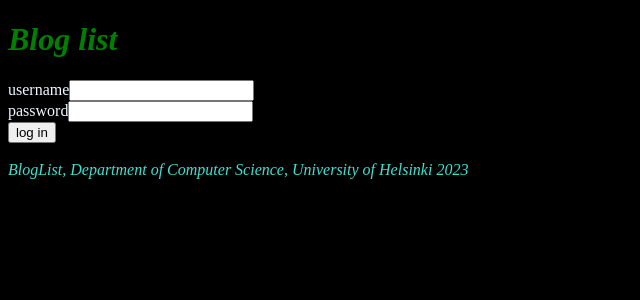
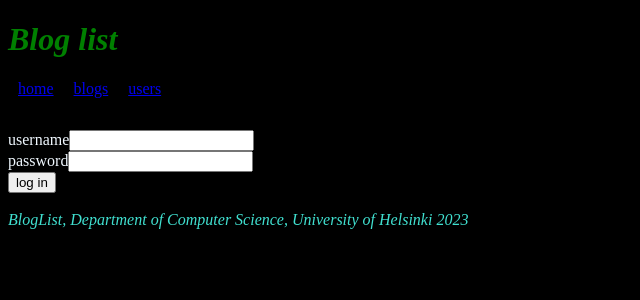
Before and after one commit to KarolKarnas/full-stack-open, a React (Create React App) app in the folder part7/bloglist/frontend/: page /blogs in a window 1280 px wide. Shown: the top 300 px of the page, without its empty margins (0-640 px from the left). Built offline with nearby package versions, Linux system fonts and the light colour scheme.

Commit message:
refactor 7.14: Users view

```diff
--- a/part7/bloglist/frontend/src/App.js
+++ b/part7/bloglist/frontend/src/App.js
@@ -2,6 +2,7 @@ import { BrowserRouter as Router, Routes, Route } from 'react-router-dom'
 
 import Home from './pages/Home'
 import Blogs from './components/Blogs'
+import Navigation from './components/Navigation'
 
 import { useState, useEffect, useRef, useContext } from 'react'
 import NotificationContext from './components/NotificationContext'
@@ -10,7 +11,6 @@ import UserContext from './components/UserContext'
 
 import { useMutation, useQueryClient } from '@tanstack/react-query'
 
-// import Blog from './components/Blog'
 import Footer from './components/Footer'
 import Notification from './components/Notification'
 import BlogForm from './components/BlogForm'
@@ -20,7 +20,6 @@ import Users from './components/Users'
 
 import blogService from './services/blogs'
 import loginService from './services/login'
-// import userService from './services/users'
 
 const App = () => {
 	// const [blogs, setBlogs] = useState([])
@@ -149,7 +148,7 @@ const App = () => {
 		<Router>
 			<div>
 				<h1>Blog list</h1>
-
+				<Navigation></Navigation>
 				<Notification />
 				{userState === null || userState.isAuth === false ? (
 					loginForm()
@@ -169,18 +168,6 @@ const App = () => {
 							<Route path='/users' element={<Users />} />
 							<Route path='/blogs' element={<Blogs />} />
 						</Routes>
-						{/* <h2>Blogs</h2>
-						{blogs
-							.sort((a, b) => b.likes - a.likes)
-							.map((blog) => (
-								<Blog
-									key={blog.id}
-									blog={blog}
-									addLike={addLike}
-									deleteBlog={deleteBlog}
-									username={userState.username}
-								/>
-							))} */}
 					</>
 				)}
 
--- a/part7/bloglist/frontend/src/components/Blogs.js
+++ b/part7/bloglist/frontend/src/components/Blogs.js
@@ -1,15 +1,19 @@
 import blogService from '../services/blogs'
 import Blog from './Blog'
-import { useQuery, useMutation } from '@tanstack/react-query'
+import { useQuery, useQueryClient, useMutation } from '@tanstack/react-query'
 import UserContext from './UserContext'
+import NotificationContext from './NotificationContext'
 import { useContext } from 'react'
 
+
 const Blogs = () => {
+	const queryClient = useQueryClient()
 	const { isSuccess, isLoading, data } = useQuery(['blogs'], blogService.getAll)
 
-  const { userState } = useContext(UserContext)
+  const { setNotification } = useContext(NotificationContext)
+	const { userState } = useContext(UserContext)
 
-  const updateBlogMutation = useMutation(blogService.update, {
+	const updateBlogMutation = useMutation(blogService.update, {
 		onSuccess: (res) => {
 			// console.log(res)
 			const updatedBlog = res.data
@@ -39,7 +43,7 @@ const Blogs = () => {
 		},
 	})
 
-  const addLike = async (blogObject) => {
+	const addLike = async (blogObject) => {
 		const user = blogObject.user.id
 		const { author, title, url, likes } = blogObject
 		const updatedLikes = likes + 1
--- /dev/null
+++ b/part7/bloglist/frontend/src/components/Navigation.js
@@ -0,0 +1,19 @@
+import { Link } from "react-router-dom"
+
+
+const Navigation = () => {
+  return (
+    <nav style={{ marginBottom: '2rem' }}>
+    <Link style={{ padding: '10px' }} to='/'>
+      home
+    </Link>
+    <Link style={{ padding: '10px' }} to='/blogs'>
+      blogs
+    </Link>
+    <Link style={{ padding: '10px' }} to='/users'>
+      users
+    </Link>
+  </nav>
+  )
+}
+export default Navigation
--- a/part7/bloglist/frontend/src/index.js
+++ b/part7/bloglist/frontend/src/index.js
@@ -3,7 +3,6 @@ import ReactDOM from 'react-dom/client'
 import './index.css'
 import App from './App'
 import { NotificationContextProvider } from './components/NotificationContext'
-// import { AuthProvider } from './components/AuthContext/AuthContext'
 import { UserContextProvider } from './components/UserContext'
 import { QueryClient, QueryClientProvider } from '@tanstack/react-query'
 // import { ReactQueryDevtools } from 'react-query/devtools'
@@ -12,13 +11,11 @@ const queryClient = new QueryClient()
 
 ReactDOM.createRoot(document.getElementById('root')).render(
 	<QueryClientProvider client={queryClient}>
-		{/* <AuthProvider> */}
 		<UserContextProvider>
 			<NotificationContextProvider>
 				<App />
 			</NotificationContextProvider>
 		</UserContextProvider>
-		{/* </AuthProvider> */}
 		{/* <ReactQueryDevtools initialIsOpen={true} /> */}
 	</QueryClientProvider>
 )
```
